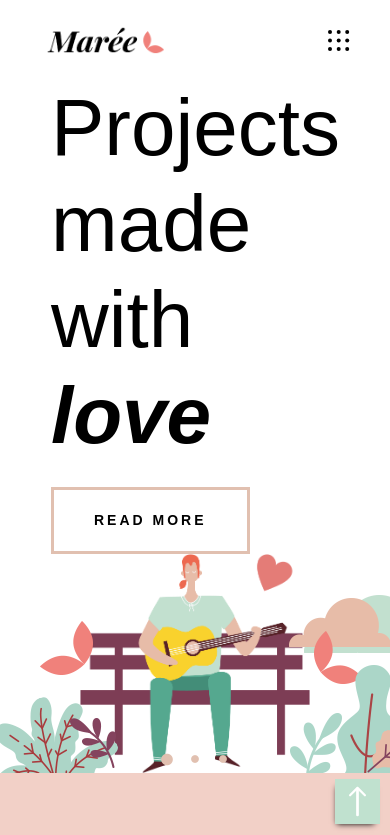
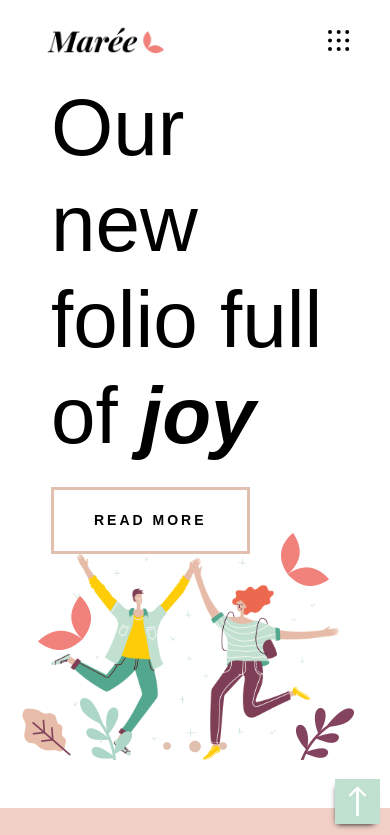
Before and after one commit to LucaSunseri/proj-html-vuejs, a Vue app: page / in a window 390 px wide. Shown: the top 835 px of the page. Built offline with nearby package versions, Linux system fonts and the light colour scheme; a small style sheet from the web is missing.

Commit message:
End project but not totally responsive

```diff
--- a/src/App.vue
+++ b/src/App.vue
@@ -1,6 +1,6 @@
 <template>
     <div>
-        <Header id />
+        <Header />
         <Carousel />
         <Main />
         <Footer />
--- a/src/components/Carousel.vue
+++ b/src/components/Carousel.vue
@@ -1,61 +1,73 @@
 <template>
     <div class="ls-carousel">
+        <!-- SECTION CONTENT -->
+        <div
+            class="ls-carousel__content animate__animated animate__slideInRight"
+            v-for="(slide, index) in slide"
+            :key="slide.id"
+            :class="{ ls_active: counter == index }"
+        >
             <div class="container">
                 <div class="row">
-                <!-- Section Text -->
-                <div class="col-12 col-lg-6 ls-carousel__text">
+                    <!-- Section Content Text -->
+                    <div class="col-12 col-lg-6">
+                        <div class="ls-carousel__text">
                             <h2>
-                        {{ slide[counter].text.title }}
+                                {{ slide.text.title }}
                                 <span class="ls-title__italic">{{
-                            slide[counter].text.italic
+                                    slide.text.italic
                                 }}</span>
                             </h2>
-                    <p class="d-none d-md-block">{{ slide[counter].text.p }}</p>
+                            <p class="d-none d-md-block">{{ slide.text.p }}</p>
                             <div class="ls-button">
                                 <span class="ls-button-text">Read more</span>
                             </div>
                         </div>
-                <!-- Section Image -->
-                <div class="col-12 col-lg-6 ls-carousel__image">
+                    </div>
+                    <!-- Section Content Image -->
+                    <div class="col-12 col-lg-6">
+                        <div class="ls-carousel__image">
                             <img
-                        v-for="(image, key) in slide[counter].imageCenter"
+                                v-for="(image, key) in slide.imageCenter"
                                 :key="key"
+                                :style="`width: ${image.width}`"
                                 :src="require(`../assets/img/${image.image}`)"
                                 alt=""
-                        :style="`width: ${image.width}`"
+                                class="animate__animated animate__fadeInUp"
                             />
                             <div class="ls-carousel__image-absolute">
                                 <img
-                            v-for="(image, index) in slide[counter]
-                                .imageAbsolute"
+                                    v-for="(
+                                        image, index
+                                    ) in slide.imageAbsolute"
                                     :key="index"
-                            :src="require(`../assets/img/${image.image}`)"
+                                    :style="`top: ${image.top}; left: ${image.left}`"
+                                    :src="
+                                        require(`../assets/img/${image.image}`)
+                                    "
                                     alt=""
-                            :style="`top: ${image.top}; left: ${image.left}`"
                                 />
                             </div>
                         </div>
                     </div>
-            <!-- Section Control -->
-            <div class="ls-carousel__button-side d-none d-lg-block">
+                </div>
+            </div>
+        </div>
+        <!-- SECTION CONTROL -->
+        <div class="ls-carousel__control">
+            <!-- Button Side -->
+            <div class="ls-carousel__control-button-side d-none d-lg-block">
                 <i @click="slidePrev" class="fas fa-chevron-circle-left"></i>
                 <i @click="slideNext" class="fas fa-chevron-circle-right"></i>
             </div>
-            <div class="ls-carousel__button-center">
+            <!-- Button Center -->
+            <div class="ls-carousel__control-button-center">
                 <i
+                    v-for="(item, index) in 3"
+                    :key="index"
                     class="fas fa-circle"
-                    :class="{ ls_active: counter == 0 }"
-                    @click="counter = 0"
-                ></i>
-                <i
-                    class="fas fa-circle"
-                    :class="{ ls_active: counter == 1 }"
-                    @click="counter = 1"
-                ></i>
-                <i
-                    class="fas fa-circle"
-                    :class="{ ls_active: counter == 2 }"
-                    @click="counter = 2"
+                    :class="{ ls_active: counter == index }"
+                    @click="counter = index"
                 ></i>
             </div>
         </div>
@@ -73,11 +85,11 @@ export default {
             counter: 0,
         };
     },
-    // mounted() {
-    //     setInterval(() => {
-    //         this.slideNext();
-    //     }, 40000); //! Sitsemare il tempo
-    // },
+    mounted() {
+        setInterval(() => {
+            this.slideNext();
+        }, 5000);
+    },
     methods: {
         slideNext() {
             this.counter++;
@@ -97,22 +109,37 @@ export default {
 
 <style lang="scss" scoped>
 @import "../assets/style/vars.scss";
+@import "~animate.css";
 
 .ls-carousel {
     position: relative;
     overflow: hidden;
+    margin-bottom: 3rem;
+}
+
+.ls-carousel__content {
+    display: none;
+    height: 100%;
     .container {
         width: 80%;
-        height: 90%;
-        position: relative;
+        height: 95%;
+    }
     .row {
+        height: 100%;
+        .col {
             height: 100%;
         }
     }
 }
 
+.ls-carousel__content.ls_active {
+    display: block;
+}
+
 /* Section Left and right */
 .ls-carousel__text {
+    position: relative;
+    z-index: 200;
     height: 100%;
     display: flex;
     flex-direction: column;
@@ -140,14 +167,16 @@ export default {
     .ls-carousel__image-absolute {
         img {
             position: absolute;
+            z-index: 100;
         }
     }
 }
 
 /* Button Control */
-.ls-carousel__button-side {
+.ls-carousel__control-button-side {
     .fas {
         position: absolute;
+        z-index: 900;
         top: 50%;
         transform: translateY(-50%);
         font-size: 30px;
@@ -155,15 +184,16 @@ export default {
         cursor: pointer;
     }
     .fa-chevron-circle-left {
-        left: -100px;
+        left: 50px;
     }
     .fa-chevron-circle-right {
-        right: -100px;
+        right: 50px;
     }
 }
 
-.ls-carousel__button-center {
+.ls-carousel__control-button-center {
     position: absolute;
+    z-index: 900;
     bottom: 0;
     left: 50%;
     transform: translateX(-50%);
--- a/src/components/Header.vue
+++ b/src/components/Header.vue
@@ -95,6 +95,13 @@ export default {
                 letter-spacing: 0.2rem;
                 padding: 0 20px;
                 text-transform: uppercase;
+                &:hover span {
+                    box-shadow: inset 0 -6px 0 #f0cebe;
+                }
+                span {
+                    box-shadow: inset 0 -6px 0 #fff;
+                    transition: all 0.5s linear;
+                }
                 span.ls_active {
                     box-shadow: inset 0 -6px 0 #f0cebe;
                 }
--- a/src/components/general/ButtonFixed.vue
+++ b/src/components/general/ButtonFixed.vue
@@ -1,5 +1,6 @@
 <template>
     <div>
+        <a href="#">
             <div
                 class="ls-custom"
                 :style="`width: ${width}; height: ${height}; bottom: ${bottom}; right: ${right}; background-color: ${background}`"
@@ -10,6 +11,7 @@
                     :style="`width: ${widthimg}`"
                 />
             </div>
+        </a>
     </div>
 </template>
 
```
Lines whose indentation alone changed are shown as unchanged.
